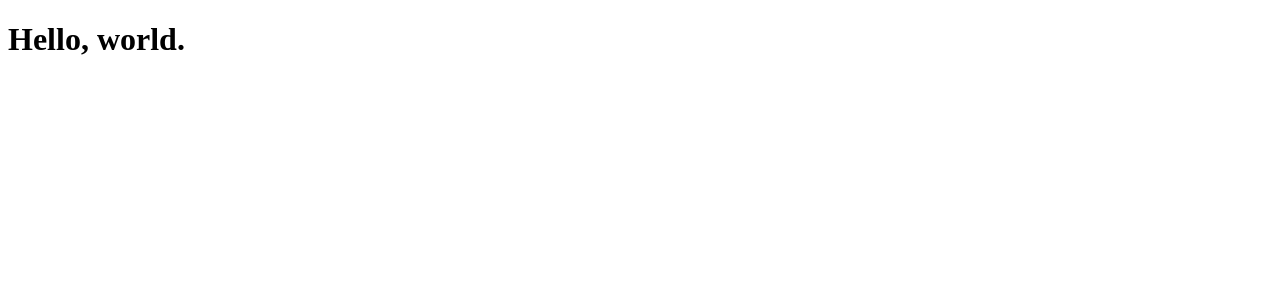
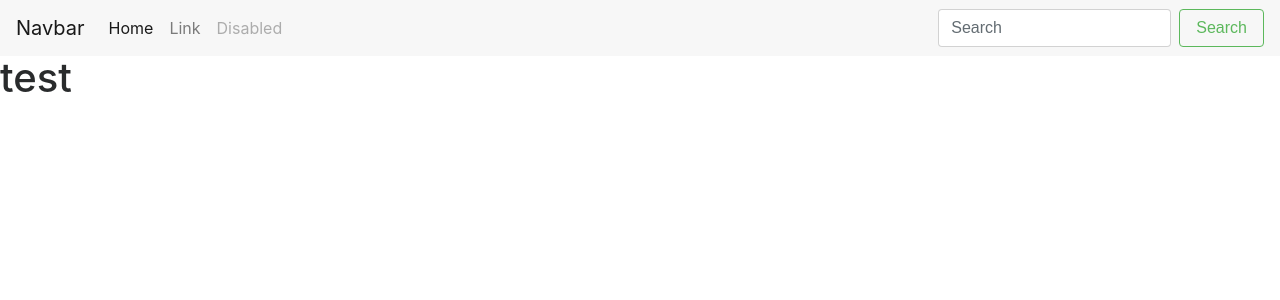
Before and after one commit to TheRealBha/react-cms, a React app: page / in a window 1280 px wide. Shown: the top 300 px of the page. Built offline with nearby package versions, Linux system fonts and the light colour scheme.

Commit message:
Add Bootstrap and nav bar.

```diff
--- a/index.html
+++ b/index.html
@@ -1,11 +1,18 @@
 <!doctype html>
 <html>
+
 <head>
   <title>CMS</title>
+  <link rel="stylesheet" href="https://maxcdn.bootstrapcdn.com/bootstrap/4.0.0-alpha.6/css/bootstrap.min.css" integrity="sha384-rwoIResjU2yc3z8GV/NPeZWAv56rSmLldC3R/AZzGRnGxQQKnKkoFVhFQhNUwEyJ"
+    crossorigin="anonymous">
+
 </head>
 <body>
   <div id='root'>
   </div>
   <script src="/static/bundle.js"></script>
+      <script src="https://maxcdn.bootstrapcdn.com/bootstrap/4.0.0-alpha.6/js/bootstrap.min.js" integrity="sha384-vBWWzlZJ8ea9aCX4pEW3rVHjgjt7zpkNpZk+02D9phzyeVkE+jo0ieGizqPLForn"
+      crossorigin="anonymous"></script>
 </body>
+
 </html>
--- a/src/App.jsx
+++ b/src/App.jsx
@@ -1,9 +1,13 @@
 import React, { Component } from 'react';
+import Header from './Header';
 
 export default class App extends Component {
   render() {
     return (
-      <h1>Hello, world.</h1>
+      <div>
+        <Header/>
+        <h1> test </h1>
+      </div>
     );
   }
 }
--- /dev/null
+++ b/src/Header.jsx
@@ -0,0 +1,32 @@
+import React, { Component } from 'react';
+
+export default class Header extends Component {
+    render() {
+        return (
+            <nav className="navbar navbar-toggleable-md navbar-light bg-faded">
+                <button className="navbar-toggler navbar-toggler-right" type="button" data-toggle="collapse" data-target="#navbarSupportedContent" aria-controls="navbarSupportedContent" aria-expanded="false" aria-label="Toggle navigation">
+                    <span className="navbar-toggler-icon"></span>
+                </button>
+                <a className="navbar-brand" href="#">Navbar</a>
+
+                <div className="collapse navbar-collapse" id="navbarSupportedContent">
+                    <ul className="navbar-nav mr-auto">
+                        <li className="nav-item active">
+                            <a className="nav-link" href="#">Home <span className="sr-only">(current)</span></a>
+                        </li>
+                        <li className="nav-item">
+                            <a className="nav-link" href="#">Link</a>
+                        </li>
+                        <li className="nav-item">
+                            <a className="nav-link disabled" href="#">Disabled</a>
+                        </li>
+                    </ul>
+                    <form className="form-inline my-2 my-lg-0">
+                        <input className="form-control mr-sm-2" type="text" placeholder="Search"/>
+                            <button className="btn btn-outline-success my-2 my-sm-0" type="submit">Search</button>
+                    </form>
+                </div>
+            </nav>
+        );
+    }
+}
```
Lines whose indentation alone changed are shown as unchanged.
